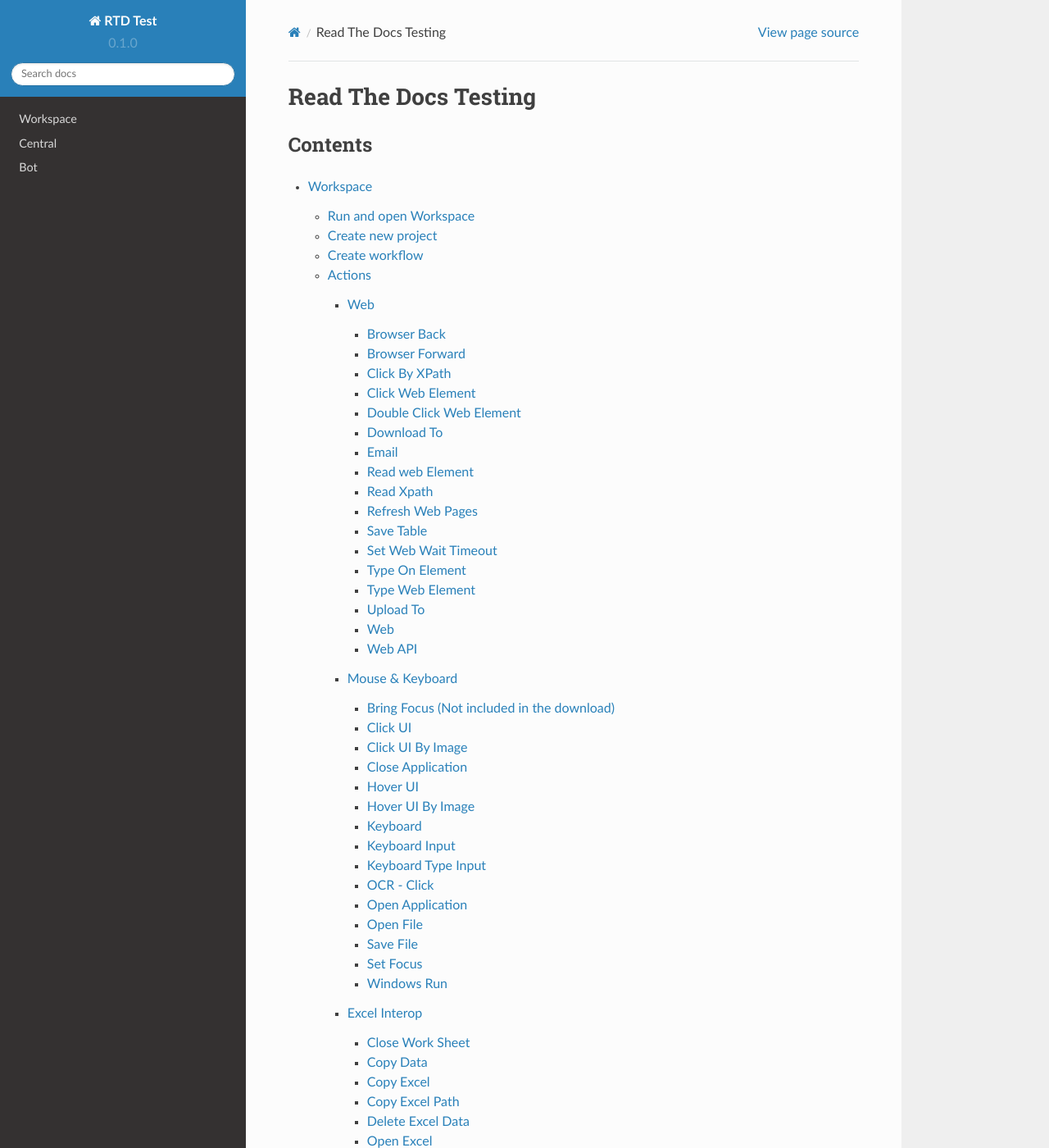
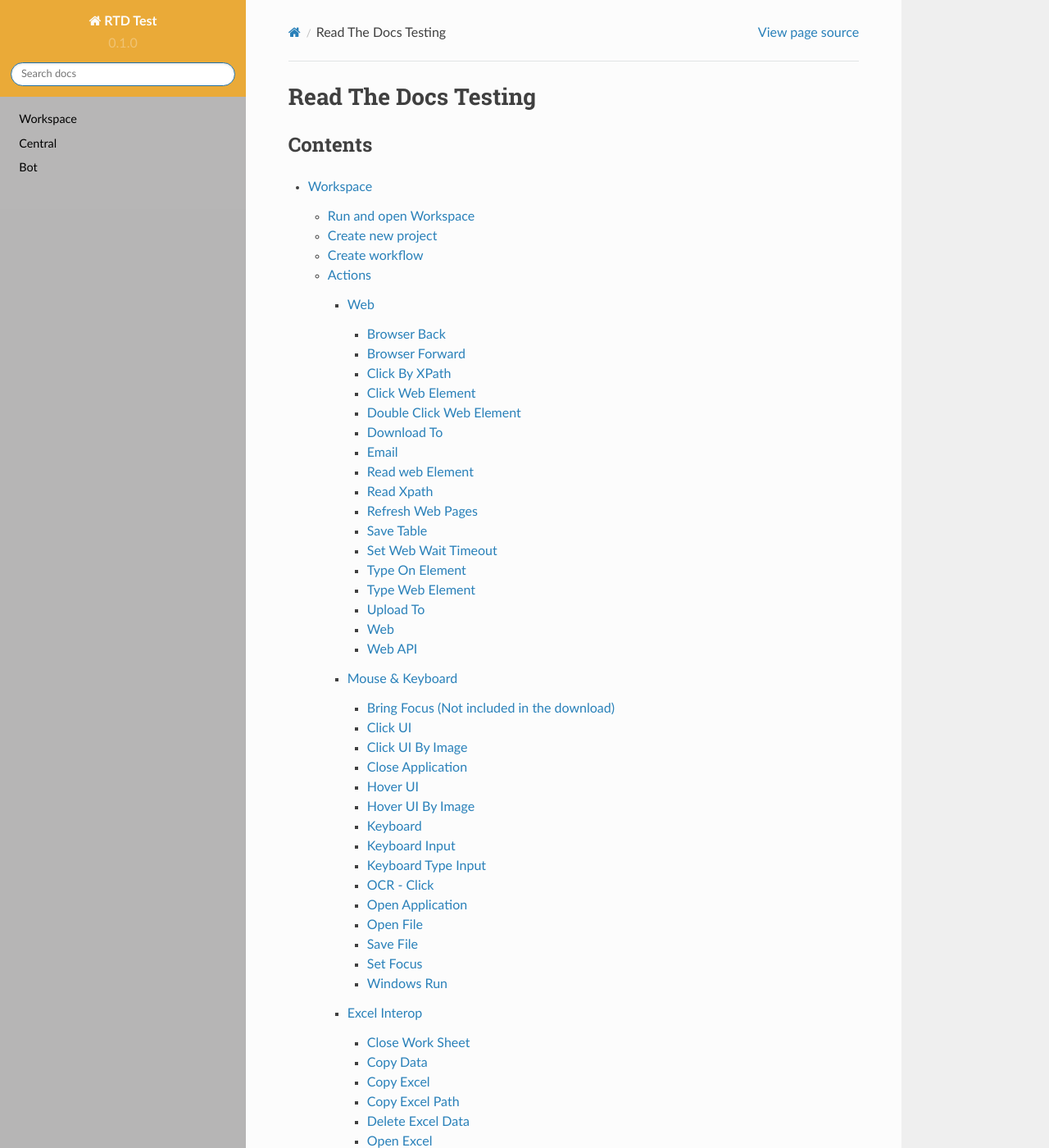
Before and after one commit to yeosf16/rtd-tutorial, a Sphinx documentation site: the page built from docs/source/index.rst, in a window 1280 px wide and 1400 px high. Shown: the whole window at 82% size. Built offline with Sphinx 7.4.7 and the Read the Docs theme 2.0.0, drawn with Linux system fonts in a browser that asks for light colours.

Commit message:
Update conf.py

```diff
--- a/docs/source/conf.py
+++ b/docs/source/conf.py
@@ -30,6 +30,8 @@ templates_path = ['_templates']
 # -- Options for HTML output
 
 html_theme = 'sphinx_rtd_theme'
+html_static_path = ['_static']
+html_css_files = ['css/custom.css']
 
 # -- Options for EPUB output
 epub_show_urls = 'footnote'
```
